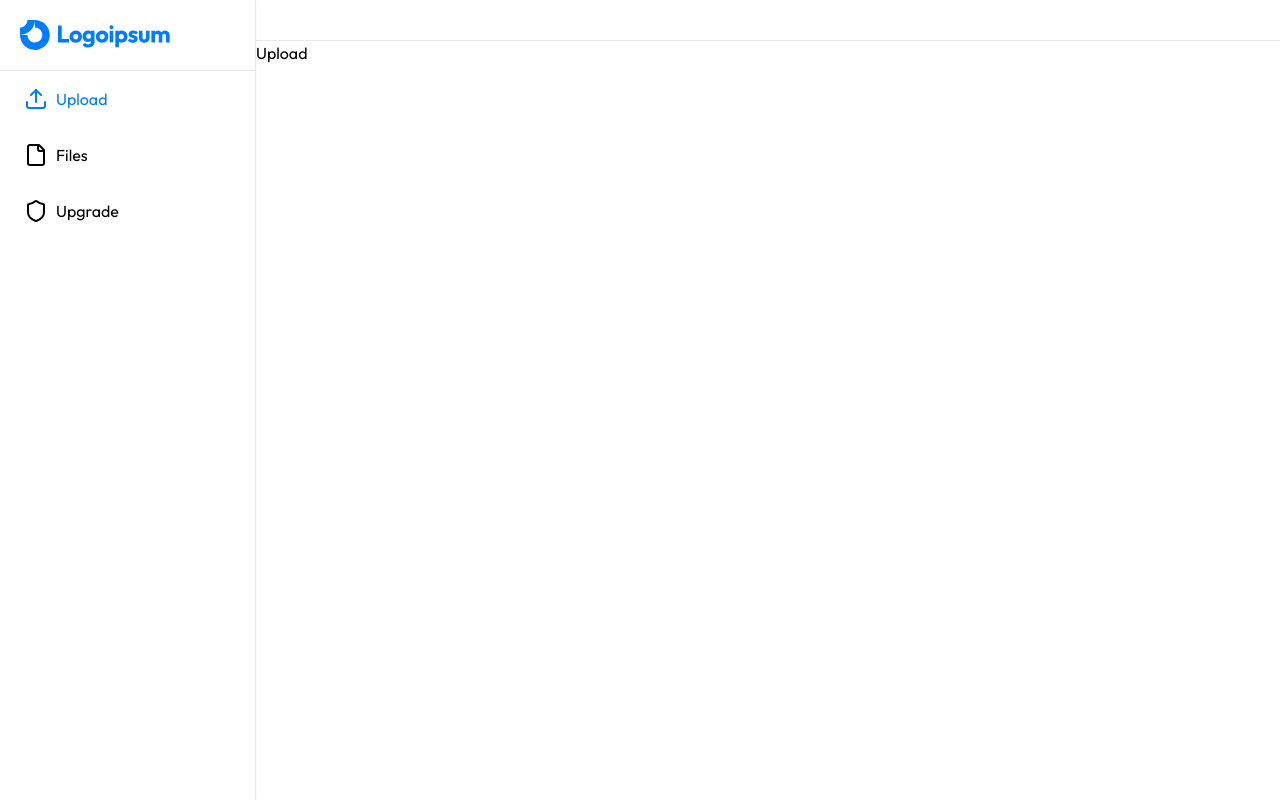
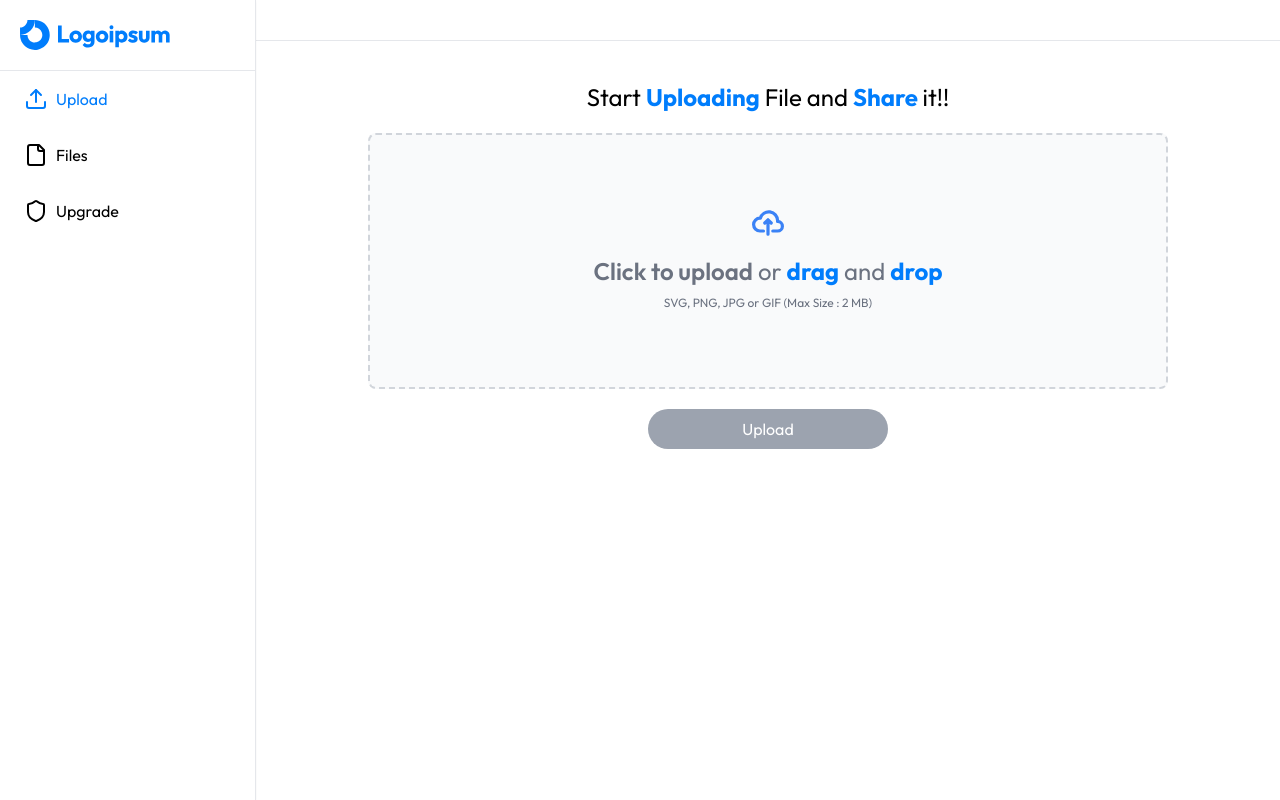
Before and after one commit to Abbas4tech/my-next-drive, a Next.js app: page /upload in a window 1280 px wide. Built offline with nearby package versions, Linux system fonts and the light colour scheme.

Commit message:
✨ feat: File preview and upload capablities

```diff
--- a/app/(auth)/(routes)/sign-in/[[...sign-in]]/page.jsx
+++ b/app/(auth)/(routes)/sign-in/[[...sign-in]]/page.jsx
@@ -16,7 +16,7 @@ export default function Page() {
             <div className="hidden lg:relative lg:block lg:p-12">
               <a className="block text-white" href="#">
                 <span className="sr-only">Home</span>
-                <Image src={"/logo.svg"} width={150} height={100} />
+                <Image alt="logo" src={"/logo.svg"} width={150} height={100} />
               </a>
 
               <h2 className="mt-6 text-2xl font-bold text-white sm:text-3xl md:text-4xl">
@@ -38,7 +38,7 @@ export default function Page() {
                   href="#"
                 >
                   <span className="sr-only">Home</span>
-                  <Image src={"/logo.svg"} width={150} height={100} />
+                  <Image alt="logo" src={"/logo.svg"} width={150} height={100} />
                 </a>
 
                 <h1 className="mt-2 text-2xl font-bold text-gray-900 sm:text-3xl md:text-4xl">
--- /dev/null
+++ b/app/(dashboard)/(routes)/upload/_components/AlertMsg.jsx
@@ -0,0 +1,13 @@
+import { AlertCircle } from "lucide-react";
+import React from "react";
+
+const AlertMsg = ({ msg }) => {
+  return (
+    <div className="p-4 bg-red-500 mt-5 text-white rounded-md flex gap-5 items-center">
+      <AlertCircle />
+      {msg}
+    </div>
+  );
+};
+
+export default AlertMsg;
--- /dev/null
+++ b/app/(dashboard)/(routes)/upload/_components/FilePreview.jsx
@@ -0,0 +1,21 @@
+import { ScanEye, X } from "lucide-react";
+import React from "react";
+
+const FilePreview = ({ file, removeFile }) => {
+  return (
+    <div className="flex items-center gap-2 justify-between mt-5 border rounded-md p-2 border-blue-400">
+      <div className="flex gap-2 items-center p-2">
+        <ScanEye width={50} height={50} alt="file" />
+        <div className="text-left">
+          <h1>{file.name}</h1>
+          <h3 className="text-sm text-gray-400">
+            {file.type} / {(file.size / 1024 / 1024).toFixed(2)} MB
+          </h3>
+        </div>
+      </div>
+      <X className="text-red-500 cursor-pointer" onClick={() => removeFile()} />
+    </div>
+  );
+};
+
+export default FilePreview;
--- /dev/null
+++ b/app/(dashboard)/(routes)/upload/_components/UploadForm.jsx
@@ -0,0 +1,78 @@
+import React, { useState } from "react";
+import AlertMsg from "./AlertMsg";
+import FilePreview from "./FilePreview";
+
+const UploadForm = () => {
+  const [file, setFile] = useState(null);
+  const [error, setError] = useState(false);
+
+  const onFileSelection = (fileInfo) => {
+    if (file && file.size > 2000000) {
+      console.log("File is greater then 2 MB");
+      setError(true);
+      return;
+    }
+    setFile(fileInfo);
+    console.log(fileInfo);
+  };
+
+  return (
+    <div className="flex flex-col gap-5 items-center">
+      <div className="flex items-center justify-center w-full">
+        <label
+          htmlFor="dropzone-file"
+          className="flex flex-col items-center justify-center w-full h-64 border-2 border-gray-300 border-dashed rounded-lg cursor-pointer bg-gray-50 dark:hover:bg-bray-800 dark:bg-gray-700 hover:bg-gray-100 dark:border-gray-600 dark:hover:border-gray-500 dark:hover:bg-gray-600"
+        >
+          <div className="flex flex-col items-center justify-center pt-5 pb-6">
+            <svg
+              className="w-8 h-8 mb-4 text-blue-500 dark:text-gray-400"
+              aria-hidden="true"
+              xmlns="http://www.w3.org/2000/svg"
+              fill="none"
+              viewBox="0 0 20 16"
+            >
+              <path
+                stroke="currentColor"
+                strokeLinecap="round"
+                strokeLinejoin="round"
+                strokeWidth="2"
+                d="M13 13h3a3 3 0 0 0 0-6h-.025A5.56 5.56 0 0 0 16 6.5 5.5 5.5 0 0 0 5.207 5.021C5.137 5.017 5.071 5 5 5a4 4 0 0 0 0 8h2.167M10 15V6m0 0L8 8m2-2 2 2"
+              />
+            </svg>
+            <p className="mb-2 text-lg text-center md:text-2xl text-gray-500 dark:text-gray-400">
+              <span className="font-semibold">Click to upload</span> or{" "}
+              <strong className="text-primary"> drag</strong> and{" "}
+              <strong className="text-primary">drop</strong>
+            </p>
+            <p className="text-xs text-gray-500 dark:text-gray-400">
+              SVG, PNG, JPG or GIF (Max Size : 2 MB)
+            </p>
+          </div>
+          <input
+            id="dropzone-file"
+            type="file"
+            className="hidden"
+            onChange={(e) => onFileSelection(e.target.files[0])}
+          />
+        </label>
+      </div>
+      {file && (
+        <FilePreview
+          file={file}
+          removeFile={() => {
+            setFile(null);
+          }}
+        />
+      )}
+      <button
+        disabled={!file}
+        className="w-[30%] p-2 bg-primary text-white rounded-full disabled:bg-gray-400"
+      >
+        Upload
+      </button>
+      {error && <AlertMsg msg={"Max File Size is 2 MB"} />}
+    </div>
+  );
+};
+
+export default UploadForm;
--- a/app/(dashboard)/(routes)/upload/page.js
+++ b/app/(dashboard)/(routes)/upload/page.js
@@ -1,7 +1,19 @@
+"use client";
+
 import React from "react";
+import UploadForm from "./_components/UploadForm";
 
 const Upload = () => {
-  return <div>Upload</div>;
+  return (
+    <div className="p-5 px-8 md:px-28">
+      <h1 className="text-xl md:text-2xl text-center m-5">
+        Start <strong className="text-primary">Uploading</strong> File and{" "}
+        <strong className="text-primary">Share </strong>
+        it!!
+      </h1>
+      <UploadForm />
+    </div>
+  );
 };
 
 export default Upload;
--- a/app/(dashboard)/_components/SideNav.js
+++ b/app/(dashboard)/_components/SideNav.js
@@ -29,11 +29,12 @@ const SideNav = () => {
   return (
     <div className="shadow-sm border-r h-full">
       <div className="p-5 border-b">
-        <Image src={"/logo.svg"} width={150} height={100} />
+        <Image alt="logo" src={"/logo.svg"} width={150} height={100} />
       </div>
       <div className="flex flex-col float-left w-full">
         {menuList.map((listItem, idx) => (
           <button
+            key={listItem.id}
             onClick={() => setActiveIdx(idx)}
             className={`flex gap-2 p-4 px-6 hover:bg-gray-100 w-full text-gray-500${
               activeIdx === idx ? "bg-blue-50 text-primary" : null
--- a/app/(dashboard)/_components/TopHeader.js
+++ b/app/(dashboard)/_components/TopHeader.js
@@ -7,7 +7,7 @@ const TopHeader = () => {
   return (
     <div className="flex border-b p-5 items-center justify-between md:justify-end">
       <AlignJustify className="md:hidden" />
-      <Image src={"/logo.svg"} className="md:hidden" width={150} height={100} />
+      <Image alt="logo" src={"/logo.svg"} className="md:hidden" width={150} height={100} />
       <UserButton />
     </div>
   );
--- a/app/_components/Header.js
+++ b/app/_components/Header.js
@@ -5,7 +5,7 @@ const Header = () => {
   return (
     <header className="bg-white">
       <div className="mx-auto flex h-16 max-w-screen-xl items-center gap-8 px-4 sm:px-6 lg:px-8 border-b">
-        <Image src={"./logo.svg"} height={100} width={150} />
+        <Image alt="logo" src={"./logo.svg"} height={100} width={150} />
 
         <div className="flex flex-1 items-center justify-end md:justify-between">
           <nav aria-label="Global" className="hidden md:block">
```
